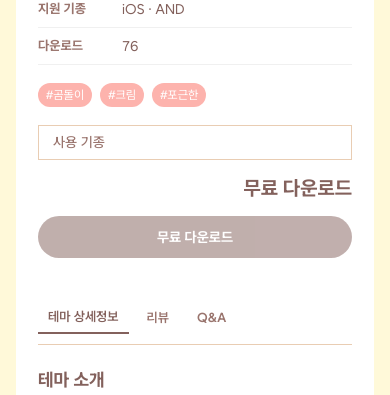
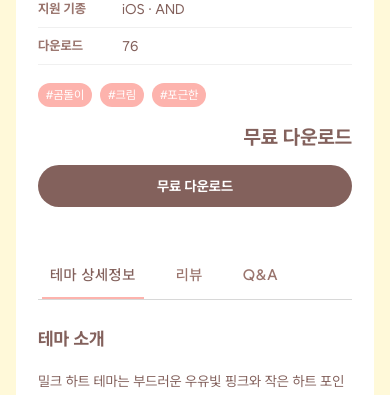
Before and after one commit to CHAEYNEE/chaettyu-theme, a Next.js app: page /themes/butter-bear in a window 390 px wide. Shown: the part 936-1331 px from the top of the page. Built offline with nearby package versions, Linux system fonts and the light colour scheme.

Commit message:
style : 가격 표기를 숫자+원 형식으로 통일

```diff
--- a/src/app/themes/[id]/page.tsx
+++ b/src/app/themes/[id]/page.tsx
@@ -1,13 +1,13 @@
 import { notFound } from "next/navigation";
 
 import BoardLayout from "@/components/layout/BoardLayout/BoardLayout";
+import ThemeDetailTabs from "@/components/theme/ThemeDetailTabs/ThemeDetailTabs";
 import PreviewGallery from "@/components/theme/PreviewGallery/PreviewGallery";
 import ThemePurchaseBox from "@/components/theme/ThemePurchaseBox/ThemePurchaseBox";
 import { themes } from "@/data/themes";
 import type { ThemePlatform } from "@/types/theme";
 
 import styles from "./page.module.css";
-import ThemeDetailTabs from "@/components/theme/ThemeDetailTabs/ThemeDetailTabs";
 
 type ThemeDetailPageProps = {
   params: Promise<{
@@ -113,8 +113,10 @@ export default async function ThemeDetailPage({
                   <dt>개당 가격</dt>
                   <dd>
                     <span className={styles.metaPrice}>
-                      <span className={styles.metaCurrency}>₩</span>
-                      {unitPrice.toLocaleString()}
+                      <span className={styles.metaPriceValue}>
+                        {unitPrice.toLocaleString()}
+                      </span>
+                      <span className={styles.metaPriceUnit}>원</span>
                     </span>
                   </dd>
                 </div>
@@ -127,8 +129,10 @@ export default async function ThemeDetailPage({
                     <div className={styles.metaPriceWrap}>
                       <div className={styles.metaPriceRow}>
                         <span className={styles.metaPrice}>
-                          <span className={styles.metaCurrency}>₩</span>
-                          {setPrice.toLocaleString()}
+                          <span className={styles.metaPriceValue}>
+                            {setPrice.toLocaleString()}
+                          </span>
+                          <span className={styles.metaPriceUnit}>원</span>
                         </span>
 
                         {versionCount > 0 && (
@@ -145,10 +149,12 @@ export default async function ThemeDetailPage({
                         originalSetPrice > setPrice && (
                           <div className={styles.metaSubInfo}>
                             <span className={styles.metaOriginalPrice}>
-                              <span className={styles.metaOriginalCurrency}>
-                                ₩
+                              <span className={styles.metaOriginalPriceValue}>
+                                {originalSetPrice.toLocaleString()}
                               </span>
-                              {originalSetPrice.toLocaleString()}
+                              <span className={styles.metaOriginalPriceUnit}>
+                                원
+                              </span>
                             </span>
 
                             <span className={styles.metaDiscount}>
@@ -177,14 +183,7 @@ export default async function ThemeDetailPage({
               ))}
             </div>
 
-            <ThemePurchaseBox
-              type={theme.type}
-              price={theme.price}
-              setPrice={theme.setPrice}
-              setBonusCount={theme.setBonusCount}
-              platforms={theme.platforms}
-              versions={theme.versions}
-            />
+            <ThemePurchaseBox theme={theme} />
           </div>
         </div>
 
--- a/src/components/theme/ThemeCard/ThemeCard.tsx
+++ b/src/components/theme/ThemeCard/ThemeCard.tsx
@@ -76,8 +76,10 @@ export default function ThemeCard({ theme }: ThemeCardProps) {
             </span>
           ) : (
             <span className={styles.price}>
-              <span className={styles.currency}>₩</span>
-              {theme.price.toLocaleString()}
+              <span className={styles.priceValue}>
+                {theme.price.toLocaleString()}
+              </span>
+              <span className={styles.priceUnit}>원</span>
             </span>
           )}
         </div>
--- a/src/components/theme/ThemeDetailTabs/ThemeDetailTabs.module.css
+++ b/src/components/theme/ThemeDetailTabs/ThemeDetailTabs.module.css
@@ -1,48 +1,71 @@
 .section {
   display: flex;
   flex-direction: column;
-  gap: 18px;
+  gap: 28px;
 }
 
 .tabRow {
   display: flex;
   align-items: center;
-  gap: 10px;
-  flex-wrap: wrap;
-  border-bottom: 1px solid var(--color-border);
-  padding-bottom: 10px;
+  justify-content: center;
+  gap: 48px;
+  border-bottom: 1px solid #d8d8d8;
 }
 
 .tabButton {
+  position: relative;
   display: inline-flex;
   align-items: center;
+  justify-content: center;
   gap: 6px;
-  min-height: 34px;
-  padding: 0 14px;
+  min-height: 50px;
+  padding: 0 8px;
   border: none;
   background: transparent;
   color: var(--color-text-sub);
-  font-size: 14px;
-  font-weight: 600;
+  font-size: 15px;
+  font-weight: 500;
+  letter-spacing: 0.04em;
   cursor: pointer;
+  transition: color 0.2s ease;
+}
+
+.tabButton:hover {
+  color: var(--color-text);
+}
+
+.tabButton::after {
+  content: "";
+  position: absolute;
+  left: 0;
+  bottom: -1px;
+  width: 100%;
+  height: 4px;
+  background: transparent;
+  transition: background 0.2s ease;
 }
 
 .activeTab {
   color: var(--color-text);
-  border-bottom: 2px solid var(--color-accent-strong);
+}
+
+.activeTab::after {
+  background: var(--color-accent);
 }
 
 .countBadge {
   display: inline-flex;
   align-items: center;
   justify-content: center;
-  min-width: 18px;
-  height: 18px;
+  min-width: 20px;
+  height: 20px;
   padding: 0 6px;
-  background: var(--color-soft);
+  border-radius: 999px;
+  background: var(--color-accent);
   font-size: 11px;
   font-weight: 700;
   color: var(--color-accent-strong);
+  line-height: 1;
 }
 
 .panel {
@@ -173,14 +196,31 @@
 }
 
 @media (max-width: 900px) {
+  .section {
+    gap: 22px;
+  }
+
   .tabRow {
-    gap: 8px;
+    gap: 24px;
+    overflow-x: auto;
+    justify-content: flex-start;
+    padding: 0 4px;
+    -ms-overflow-style: none;
+    scrollbar-width: none;
+  }
+
+  .tabRow::-webkit-scrollbar {
+    display: none;
   }
 
   .tabButton {
-    min-height: 32px;
-    padding: 0 10px;
-    font-size: 13px;
+    flex-shrink: 0;
+    min-height: 48px;
+    font-size: 15px;
+  }
+
+  .tabButton::after {
+    height: 3px;
   }
 
   .detailEditorContent {
--- a/src/components/theme/ThemePurchaseBox/ThemePurchaseBox.module.css
+++ b/src/components/theme/ThemePurchaseBox/ThemePurchaseBox.module.css
@@ -41,8 +41,9 @@
 .selectedListBox {
   display: flex;
   flex-direction: column;
-  gap: 10px;
+  gap: 12px;
   padding: 16px 18px;
+  border-top: 1px solid var(--color-border);
   border-bottom: 1px solid var(--color-border);
 }
 
@@ -58,7 +59,6 @@
 .selectedItem {
   display: flex;
   align-items: center;
-  justify-content: space-between;
   gap: 12px;
   padding-bottom: 10px;
   border-bottom: 1px solid rgba(0, 0, 0, 0.06);
@@ -73,42 +73,66 @@
   display: flex;
   flex-direction: column;
   gap: 4px;
+  min-width: 0;
 }
 
 .selectedItemName {
   font-size: 14px;
+  font-weight: 600;
   color: var(--color-text);
+  word-break: keep-all;
 }
 
 .selectedItemSub {
   font-size: 12px;
   color: var(--color-text-sub);
+  word-break: keep-all;
 }
 
 .selectedItemPrice {
   display: inline-flex;
   align-items: baseline;
   gap: 3px;
-  font-size: 14px;
-  color: var(--color-accent);
+  margin-left: auto;
+  white-space: nowrap;
 }
 
-.itemCurrency {
+.selectedItemPriceValue {
+  font-size: 14px;
+  font-weight: 600;
+  color: var(--color-accent);
+  line-height: 1;
+}
+
+.selectedItemPriceUnit {
   font-size: 11px;
   font-weight: 500;
   color: var(--color-text);
+  line-height: 1;
 }
 
 .removeButton {
+  display: inline-flex;
+  align-items: center;
+  justify-content: center;
   width: 28px;
   height: 28px;
   border: none;
   border-radius: 999px;
+  background: transparent;
   color: var(--color-text);
-  font-size: 18px;
-  line-height: 1;
   cursor: pointer;
   flex-shrink: 0;
+  transition:
+    background 0.2s ease,
+    color 0.2s ease,
+    transform 0.2s ease;
+}
+
+.removeButton:hover {
+  background: var(--color-surface);
+  color: var(--color-accent-strong);
+  transform: scale(1.03);
 }
 
 .priceRow {
@@ -121,16 +145,20 @@
   display: inline-flex;
   align-items: baseline;
   gap: 4px;
+}
+
+.priceValue {
   font-size: 28px;
   font-weight: 700;
   line-height: 1.1;
   color: var(--color-accent);
 }
 
-.currency {
+.priceUnit {
   font-size: 18px;
   font-weight: 500;
   color: var(--color-text);
+  line-height: 1;
 }
 
 .freeText {
@@ -153,6 +181,13 @@
   font-size: 14px;
   font-weight: 700;
   cursor: pointer;
+  transition:
+    opacity 0.2s ease,
+    transform 0.2s ease;
+}
+
+.primaryButton:hover:not(:disabled) {
+  transform: translateY(-1px);
 }
 
 .primaryButton:disabled {
@@ -161,11 +196,28 @@
 }
 
 @media (max-width: 900px) {
-  .price {
+  .selectedListBox {
+    padding: 14px 16px;
+  }
+
+  .selectedItem {
+    align-items: flex-start;
+    flex-wrap: wrap;
+  }
+
+  .selectedItemPrice {
+    margin-left: 0;
+  }
+
+  .removeButton {
+    margin-left: auto;
+  }
+
+  .priceValue {
     font-size: 24px;
   }
 
-  .currency {
+  .priceUnit {
     font-size: 15px;
   }
 
--- a/src/components/theme/ThemePurchaseBox/ThemePurchaseBox.tsx
+++ b/src/components/theme/ThemePurchaseBox/ThemePurchaseBox.tsx
@@ -1,25 +1,11 @@
 "use client";
 
-import { useMemo, useState } from "react";
+import { type ChangeEvent, useMemo, useState } from "react";
 import { X } from "lucide-react";
 
-import type {
-  PurchaseMode,
-  ThemePlatform,
-  ThemeType,
-  ThemeVersion,
-} from "@/types/theme";
+import type { PurchaseMode, ThemeItem, ThemePlatform } from "@/types/theme";
 
 import styles from "./ThemePurchaseBox.module.css";
-
-type ThemePurchaseBoxProps = {
-  type: ThemeType;
-  price: number;
-  setPrice?: number;
-  setBonusCount?: number;
-  platforms: ThemePlatform[];
-  versions?: ThemeVersion[];
-};
 
 type SelectedPurchaseItem = {
   key: string;
@@ -31,28 +17,20 @@ type SelectedPurchaseItem = {
   versionValue?: string;
 };
 
+type ThemePurchaseBoxProps = {
+  theme: ThemeItem;
+  onPrimaryAction?: (items: SelectedPurchaseItem[]) => void;
+};
+
 const platformLabelMap: Record<ThemePlatform, string> = {
   ios: "iOS",
   android: "AND",
 };
 
-const purchaseModeLabelMap: Record<PurchaseMode, string> = {
-  single: "개별 구매",
-  set: "세트 구매",
-};
-
 export default function ThemePurchaseBox({
-  type,
-  price,
-  setPrice,
-  setBonusCount = 0,
-  platforms,
-  versions = [],
+  theme,
+  onPrimaryAction,
 }: ThemePurchaseBoxProps) {
-  const isFree = type === "free";
-  const hasVersions = versions.length > 0;
-  const hasSet = typeof setPrice === "number";
-
   const [selectedPlatform, setSelectedPlatform] = useState<ThemePlatform | "">(
     "",
   );
@@ -62,34 +40,130 @@ export default function ThemePurchaseBox({
     [],
   );
 
+  const versions = theme.versions ?? [];
+
+  const hasSet =
+    theme.type === "signature" &&
+    typeof theme.setPrice === "number" &&
+    versions.length > 0;
+
   const totalPrice = useMemo(() => {
-    if (isFree) return 0;
     return selectedItems.reduce((sum, item) => sum + item.price, 0);
-  }, [isFree, selectedItems]);
+  }, [selectedItems]);
 
-  const isPurchaseDisabled = useMemo(() => {
-    if (!selectedPlatform) return true;
+  const createSetItem = (platform: ThemePlatform): SelectedPurchaseItem => {
+    const subtitle =
+      versions.length > 0
+        ? `${versions.length}종 구매${
+            theme.setBonusCount ? ` + 증정 ${theme.setBonusCount}종` : ""
+          }`
+        : undefined;
 
-    if (isFree) {
-      if (hasVersions) return selectedItems.length === 0;
-      return false;
-    }
+    return {
+      key: `${platform}-set`,
+      platform,
+      purchaseMode: "set",
+      title: `[${platformLabelMap[platform]}] 세트 구매`,
+      subtitle,
+      price: theme.setPrice as number,
+    };
+  };
 
-    return selectedItems.length === 0;
-  }, [hasVersions, isFree, selectedItems.length, selectedPlatform]);
+  const handlePlatformChange = (event: ChangeEvent<HTMLSelectElement>) => {
+    const value = event.target.value as ThemePlatform | "";
 
-  const handlePlatformChange = (value: string) => {
-    setSelectedPlatform(value as ThemePlatform | "");
+    setSelectedPlatform(value);
     setPurchaseMode("");
     setSelectedVersionValue("");
   };
 
+  const handlePurchaseModeChange = (event: ChangeEvent<HTMLSelectElement>) => {
+    const value = event.target.value as PurchaseMode | "";
+
+    if (!selectedPlatform || !value) {
+      setPurchaseMode(value);
+      setSelectedVersionValue("");
+      return;
+    }
+
+    const hasSetItemForPlatform = selectedItems.some(
+      (item) =>
+        item.platform === selectedPlatform && item.purchaseMode === "set",
+    );
+
+    if (value === "single" && hasSetItemForPlatform) {
+      window.alert(
+        "이미 해당 기종의 세트 상품이 담겨 있어 개별 구매는 선택할 수 없어요!",
+      );
+      setPurchaseMode("");
+      setSelectedVersionValue("");
+      return;
+    }
+
+    setPurchaseMode(value);
+    setSelectedVersionValue("");
+
+    if (value === "set") {
+      handleAddSetItem(selectedPlatform);
+    }
+  };
+
+  const handleVersionChange = (event: ChangeEvent<HTMLSelectElement>) => {
+    const value = event.target.value;
+
+    setSelectedVersionValue(value);
+
+    if (!value) {
+      return;
+    }
+
+    handleAddSingleItem(value);
+  };
+
+  const handleAddSetItem = (platform: ThemePlatform) => {
+    if (!hasSet || typeof theme.setPrice !== "number") {
+      return;
+    }
+
+    const itemKey = `${platform}-set`;
+
+    const alreadyAdded = selectedItems.some((item) => item.key === itemKey);
+
+    if (alreadyAdded) {
+      window.alert("이미 선택한 기종의 세트 상품이 담겨 있어요!");
+      return;
+    }
+
+    const filteredItems = selectedItems.filter(
+      (item) => !(item.platform === platform && item.purchaseMode === "single"),
+    );
+
+    setSelectedItems([...filteredItems, createSetItem(platform)]);
+    setPurchaseMode("set");
+    setSelectedVersionValue("");
+  };
+
   const handleAddSingleItem = (value: string) => {
-    if (!selectedPlatform || !value) return;
+    if (!selectedPlatform) {
+      return;
+    }
 
     const pickedVersion = versions.find((version) => version.value === value);
 
     if (!pickedVersion) {
+      setSelectedVersionValue("");
+      return;
+    }
+
+    const hasSetItemForPlatform = selectedItems.some(
+      (item) =>
+        item.platform === selectedPlatform && item.purchaseMode === "set",
+    );
+
+    if (hasSetItemForPlatform) {
+      window.alert(
+        "이미 해당 기종의 세트 상품이 담겨 있어 단품은 추가할 수 없어요!",
+      );
       setSelectedVersionValue("");
       return;
     }
@@ -109,137 +183,111 @@ export default function ThemePurchaseBox({
       platform: selectedPlatform,
       purchaseMode: "single",
       title: `[${platformLabelMap[selectedPlatform]}] ${pickedVersion.label}`,
-      price,
+      subtitle: "개별 구매",
+      price: theme.price,
       versionValue: pickedVersion.value,
     };
 
-    setSelectedItems((prev) => [...prev, nextItem]);
+    const nextItems = [...selectedItems, nextItem];
+
+    const singleItemsForPlatform = nextItems.filter(
+      (item) =>
+        item.platform === selectedPlatform && item.purchaseMode === "single",
+    );
+
+    const shouldConvertToSet =
+      hasSet &&
+      typeof theme.setPrice === "number" &&
+      versions.length > 0 &&
+      singleItemsForPlatform.length === versions.length;
+
+    if (shouldConvertToSet) {
+      const filteredItems = nextItems.filter(
+        (item) =>
+          !(
+            item.platform === selectedPlatform && item.purchaseMode === "single"
+          ),
+      );
+
+      setSelectedItems([...filteredItems, createSetItem(selectedPlatform)]);
+      setPurchaseMode("set");
       setSelectedVersionValue("");
-  };
-
-  const handleAddSetItem = (platform: ThemePlatform) => {
-    if (!hasSet || typeof setPrice !== "number") return;
-
-    const itemKey = `${platform}-set`;
-
-    const alreadyAdded = selectedItems.some((item) => item.key === itemKey);
-
-    if (alreadyAdded) {
-      window.alert("이미 선택한 기종의 세트 상품이 담겨 있어요!");
-      setPurchaseMode("");
+      window.alert("전 버전을 선택해서 세트 구매로 자동 전환됐어요!");
       return;
     }
 
-    const versionCount = versions.length;
-    const subtitle =
-      versionCount > 0
-        ? `${versionCount}종 구매${
-            setBonusCount > 0 ? ` + 증정 ${setBonusCount}종` : ""
-          }`
-        : undefined;
-
-    const nextItem: SelectedPurchaseItem = {
-      key: itemKey,
-      platform,
-      purchaseMode: "set",
-      title: `[${platformLabelMap[platform]}] 세트 구매`,
-      subtitle,
-      price: setPrice,
-    };
-
-    setSelectedItems((prev) => [...prev, nextItem]);
-    setPurchaseMode("");
+    setSelectedItems(nextItems);
     setSelectedVersionValue("");
-  };
-
-  const handlePurchaseModeChange = (value: string) => {
-    const nextMode = value as PurchaseMode | "";
-
-    setPurchaseMode(nextMode);
-    setSelectedVersionValue("");
-
-    if (!selectedPlatform || !nextMode) return;
-
-    if (nextMode === "set") {
-      handleAddSetItem(selectedPlatform);
-    }
   };
 
   const handleRemoveItem = (key: string) => {
     setSelectedItems((prev) => prev.filter((item) => item.key !== key));
   };
 
+  const handlePrimaryAction = () => {
+    if (theme.type === "free") {
+      onPrimaryAction?.([]);
+      return;
+    }
+
+    if (selectedItems.length === 0) {
+      return;
+    }
+
+    onPrimaryAction?.(selectedItems);
+  };
+
   return (
     <div className={styles.box}>
+      {theme.type === "signature" ? (
+        <>
           <div className={styles.selectArea}>
             <select
-          id="theme-platform"
               className={`${styles.select} ${
                 !selectedPlatform ? styles.placeholderSelect : ""
               }`}
               value={selectedPlatform}
-          onChange={(event) => handlePlatformChange(event.target.value)}
-          aria-label="사용 기종 선택"
+              onChange={handlePlatformChange}
             >
-          <option value="" disabled>
-            사용 기종
-          </option>
-          {platforms.map((platform) => (
+              <option value="">사용 기종</option>
+              {theme.platforms.map((platform) => (
                 <option key={platform} value={platform}>
                   {platformLabelMap[platform]}
                 </option>
               ))}
             </select>
-      </div>
 
-      {!isFree && hasSet && (
-        <div className={styles.selectArea}>
             <select
-            id="purchase-mode"
               className={`${styles.select} ${
                 !purchaseMode ? styles.placeholderSelect : ""
               }`}
               value={purchaseMode}
-            onChange={(event) => handlePurchaseModeChange(event.target.value)}
-            aria-label="구매 방식 선택"
+              onChange={handlePurchaseModeChange}
               disabled={!selectedPlatform}
             >
-            <option value="" disabled>
-              구매 방식
-            </option>
-            <option value="single">{purchaseModeLabelMap.single}</option>
-            <option value="set">{purchaseModeLabelMap.set}</option>
+              <option value="">구매 방식</option>
+              <option value="single">개별 구매</option>
+              {hasSet && <option value="set">세트 구매</option>}
             </select>
-        </div>
-      )}
 
-      {hasVersions && (isFree || purchaseMode === "single") && (
-        <div className={styles.selectArea}>
+            {purchaseMode === "single" && (
               <select
-            id="theme-version"
                 className={`${styles.select} ${
                   !selectedVersionValue ? styles.placeholderSelect : ""
                 }`}
                 value={selectedVersionValue}
-            onChange={(event) => {
-              const value = event.target.value;
-              setSelectedVersionValue(value);
-              handleAddSingleItem(value);
-            }}
-            aria-label="버전 선택"
+                onChange={handleVersionChange}
                 disabled={!selectedPlatform}
               >
-            <option value="" disabled>
-              버전 선택
-            </option>
+                <option value="">버전 선택</option>
                 {versions.map((version) => (
                   <option key={version.value} value={version.value}>
                     {version.label}
                   </option>
                 ))}
               </select>
+            )}
           </div>
-      )}
 
           {selectedItems.length > 0 && (
             <div className={styles.selectedListBox}>
@@ -247,18 +295,22 @@ export default function ThemePurchaseBox({
                 {selectedItems.map((item) => (
                   <li key={item.key} className={styles.selectedItem}>
                     <div className={styles.selectedItemInfo}>
-                  <span className={styles.selectedItemName}>{item.title}</span>
+                      <strong className={styles.selectedItemName}>
+                        {item.title}
+                      </strong>
+
                       {item.subtitle && (
                         <span className={styles.selectedItemSub}>
                           {item.subtitle}
                         </span>
                       )}
-                  {!isFree && (
-                    <strong className={styles.selectedItemPrice}>
-                      <span className={styles.itemCurrency}>₩</span>
+                    </div>
+
+                    <div className={styles.selectedItemPrice}>
+                      <span className={styles.selectedItemPriceValue}>
                         {item.price.toLocaleString()}
-                    </strong>
-                  )}
+                      </span>
+                      <span className={styles.selectedItemPriceUnit}>원</span>
                     </div>
 
                     <button
@@ -267,33 +319,36 @@ export default function ThemePurchaseBox({
                       onClick={() => handleRemoveItem(item.key)}
                       aria-label={`${item.title} 삭제`}
                     >
-                  <X size={16} strokeWidth={2.2} />
+                      <X size={16} />
                     </button>
                   </li>
                 ))}
               </ul>
+
+              <div className={styles.priceRow}>
+                <strong className={styles.price}>
+                  <span className={styles.priceValue}>
+                    {totalPrice.toLocaleString()}
+                  </span>
+                  <span className={styles.priceUnit}>원</span>
+                </strong>
+              </div>
             </div>
           )}
-
-      {(isFree || selectedItems.length > 0) && (
+        </>
+      ) : (
         <div className={styles.priceRow}>
-          {isFree ? (
           <strong className={styles.freeText}>무료 다운로드</strong>
-          ) : (
-            <strong className={styles.price}>
-              <span className={styles.currency}>₩</span>
-              {totalPrice.toLocaleString()}
-            </strong>
-          )}
         </div>
       )}
 
       <button
         type="button"
         className={styles.primaryButton}
-        disabled={isPurchaseDisabled}
+        onClick={handlePrimaryAction}
+        disabled={theme.type === "signature" && selectedItems.length === 0}
       >
-        {isFree ? "무료 다운로드" : "구매하기"}
+        {theme.type === "free" ? "무료 다운로드" : "구매하기"}
       </button>
     </div>
   );
--- a/src/utils/formatPrice.ts
+++ b/src/utils/formatPrice.ts
@@ -1,5 +1,8 @@
 export function formatPrice(price: number): string {
   if (price === 0) return "무료";
+  return `${price.toLocaleString("ko-KR")}원`;
+}
 
-  return `₩${price.toLocaleString("ko-KR")}`;
+export function formatPriceNumber(price: number): string {
+  return price.toLocaleString("ko-KR");
 }
```
Also changed, not shown: src/app/themes/[id]/page.module.css (+29 -7 lines), src/components/theme/ThemeCard/ThemeCard.module.css (+15 -6 lines). Lines whose indentation alone changed are shown as unchanged.
